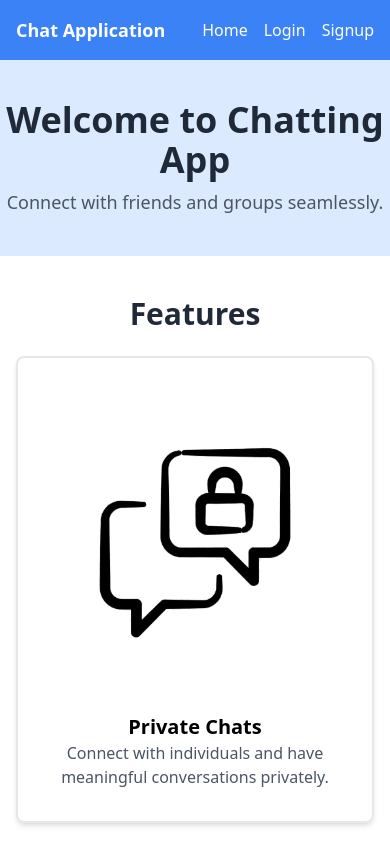
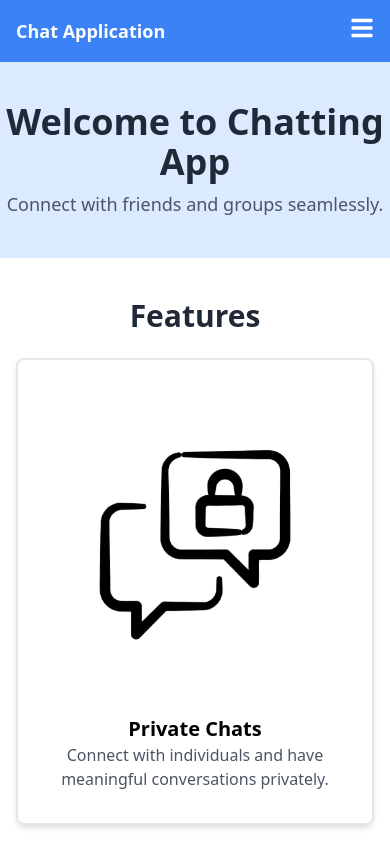
Before and after one commit to PalashNandanwar/Chat-Application, a React (Vite) app: page / in a window 390 px wide. Shown: the top 844 px of the page. Built offline with nearby package versions, Linux system fonts and the light colour scheme; no server answers.

Commit message:
Add existing file

```diff
--- a/src/Components/NavBar.jsx
+++ b/src/Components/NavBar.jsx
@@ -1,76 +1,15 @@
-// /* eslint-disable no-unused-vars */
-// /* eslint-disable react/prop-types */
-
-// import React from "react";
-// import { Link } from "react-router-dom";
-// import { useUser } from "@clerk/clerk-react";
-// import { CgProfile } from "react-icons/cg";
-
-
-// const NavBar = ({ user, setUser }) => {
-//     const { isSignedIn, user: clerkUser } = useUser();
-
-
-//     React.useEffect(() => {
-//         if (isSignedIn) {
-//             setUser(clerkUser);
-//         } else {
-//             setUser(null);
-//         }
-//     }, [isSignedIn, clerkUser, setUser]);
-
-//     return (
-//         <nav className="flex justify-between items-center bg-blue-500 p-4">
-//             <h1 className="text-white text-lg font-bold">Chat Application</h1>
-//             <div className="flex items-center gap-4">
-//                 <Link to="/" className="text-white">
-//                     Home
-//                 </Link>
-//                 {isSignedIn && (
-//                     <>
-//                         <Link to="/Single-chat" className="text-white">
-//                             Private Chat
-//                         </Link>
-//                         <Link to="/Group-Chat" className="text-white">
-//                             Group Chat
-//                         </Link>
-//                     </>
-//                 )}
-//                 {isSignedIn ? (
-//                     <div>
-//                         <Link to='/Profile'>
-//                             <span className=" text-lg"><CgProfile /></span>
-//                         </Link>
-//                     </div>
-//                 ) : (
-
-//                     <div className=" flex gap-4">
-//                         <Link to="/login" className="text-white">
-//                             Login
-//                         </Link>
-//                         <Link to="/signUp" className="text-white">
-//                             signup
-//                         </Link>
-//                     </div>
-//                 )}
-//             </div>
-//         </nav>
-//     );
-// };
-
-// export default NavBar;
-
-
 /* eslint-disable no-unused-vars */
 /* eslint-disable react/prop-types */
 
-import React from "react";
+import React, { useState } from "react";
 import { Link } from "react-router-dom";
 import { useUser } from "@clerk/clerk-react";
 import { CgProfile } from "react-icons/cg";
+import { FaBars, FaTimes } from "react-icons/fa"; // Add hamburger icon and close icon
 
 const NavBar = ({ user, setUser }) => {
     const { isSignedIn, user: clerkUser } = useUser();
+    const [isMenuOpen, setIsMenuOpen] = useState(false); // For toggling the mobile menu
 
     React.useEffect(() => {
         if (isSignedIn) {
@@ -80,26 +19,129 @@ const NavBar = ({ user, setUser }) => {
         }
     }, [isSignedIn, clerkUser, setUser]);
 
+    const handleMenuToggle = () => {
+        setIsMenuOpen(!isMenuOpen);
+    };
+
     return (
         <nav className="flex justify-between items-center bg-blue-500 p-4">
             <h1 className="text-white text-lg font-bold">Chat Application</h1>
-            <div className="flex items-center gap-4">
-                <Link to="/" className="text-white">
+
+            {/* Hamburger icon for mobile */}
+            <div className="block lg:hidden">
+                <button onClick={handleMenuToggle} className="text-white">
+                    {isMenuOpen ? <FaTimes size={24} /> : <FaBars size={24} />}
+                </button>
+            </div>
+
+            {/* Mobile Menu Panel */}
+            <div
+                className={`${isMenuOpen ? "translate-x-0" : "-translate-x-full"
+                    } fixed top-0 left-0 w-2/5 h-full bg-blue-600 z-50 transition-transform duration-300 ease-in-out`}
+            >
+                <div className="flex justify-end p-4">
+                    <button onClick={handleMenuToggle} className="text-white">
+                        <FaTimes size={24} />
+                    </button>
+                </div>
+
+                {/* Navigation Links in Panel */}
+                <div className="flex flex-col items-center">
+                    <Link
+                        to="/"
+                        className="text-white py-2 px-4 hover:bg-blue-700 w-full text-center"
+                        onClick={() => setIsMenuOpen(false)}
+                    >
+                        Home
+                    </Link>
+                    {isSignedIn && (
+                        <>
+                            <Link
+                                to="/Single-chat"
+                                className="text-white py-2 px-4 hover:bg-blue-700 w-full text-center"
+                                onClick={() => setIsMenuOpen(false)}
+                            >
+                                Private Chat
+                            </Link>
+                            <Link
+                                to="/Group-Chat"
+                                className="text-white py-2 px-4 hover:bg-blue-700 w-full text-center"
+                                onClick={() => setIsMenuOpen(false)}
+                            >
+                                Group Chat
+                            </Link>
+                        </>
+                    )}
+
+                    {isSignedIn ? (
+                        <div className="flex items-center gap-4">
+                            <Link
+                                to="/profile"
+                                className="text-white py-2 px-4 hover:bg-blue-700 w-full text-center"
+                                onClick={() => setIsMenuOpen(false)}
+                            >
+                                <span className="text-lg">
+                                    <CgProfile />
+                                </span>
+                            </Link>
+                        </div>
+                    ) : (
+                        <div className="flex flex-col gap-4 items-center">
+                            <Link
+                                to="/login"
+                                className="text-white py-2 px-4 hover:bg-blue-700 w-full text-center"
+                                onClick={() => setIsMenuOpen(false)}
+                            >
+                                Login
+                            </Link>
+                            <Link
+                                to="/signup"
+                                className="text-white py-2 px-4 hover:bg-blue-700 w-full text-center"
+                                onClick={() => setIsMenuOpen(false)}
+                            >
+                                Signup
+                            </Link>
+                        </div>
+                    )}
+                </div>
+            </div>
+
+            {/* Overlay when menu is open */}
+            {isMenuOpen && (
+                <div
+                    className="fixed top-0 left-0 w-full h-full bg-black opacity-50 z-40"
+                    onClick={handleMenuToggle}
+                ></div>
+            )}
+
+            {/* Desktop Links */}
+            <div className="hidden lg:flex items-center gap-4">
+                <Link
+                    to="/"
+                    className="text-white py-2 px-4 hover:bg-blue-600 rounded"
+                >
                     Home
                 </Link>
                 {isSignedIn && (
                     <>
-                        <Link to="/Single-chat" className="text-white">
+                        <Link
+                            to="/Single-chat"
+                            className="text-white py-2 px-4 hover:bg-blue-600 rounded"
+                        >
                             Private Chat
                         </Link>
-                        <Link to="/Group-Chat" className="text-white">
+                        <Link
+                            to="/Group-Chat"
+                            className="text-white py-2 px-4 hover:bg-blue-600 rounded"
+                        >
                             Group Chat
                         </Link>
                     </>
                 )}
+
                 {isSignedIn ? (
-                    <div>
-                        <Link to="/profile">
+                    <div className="flex items-center gap-4">
+                        <Link to="/profile" className="text-white">
                             <span className="text-lg">
                                 <CgProfile />
                             </span>
@@ -107,10 +149,10 @@ const NavBar = ({ user, setUser }) => {
                     </div>
                 ) : (
                     <div className="flex gap-4">
-                        <Link to="/login" className="text-white">
+                        <Link to="/login" className="text-white py-2 px-4 hover:bg-blue-600 rounded">
                             Login
                         </Link>
-                        <Link to="/signup" className="text-white">
+                        <Link to="/signup" className="text-white py-2 px-4 hover:bg-blue-600 rounded">
                             Signup
                         </Link>
                     </div>
--- a/src/auth/Sign_In/index/SingInPage.jsx
+++ /dev/null
@@ -1,13 +0,0 @@
-// import React from 'react'
-
-import { SignIn } from "@clerk/clerk-react"
-
-const SingInPage = () => {
-  return (
-    <div className=" w-full h-full flex justify-center items-center py-20">
-      <SignIn />
-    </div>
-  )
-}
-
-export default SingInPage
```
Also changed, not shown: src/Components/Profile.jsx (line endings or trailing spaces), src/Pages/HomePage.jsx (line endings or trailing spaces), src/Pages/LoginPage.jsx (line endings or trailing spaces), src/Pages/SignUp.jsx (line endings or trailing spaces), src/Routes/AppRoutes.jsx (line endings or trailing spaces), src/Routes/PrivateRoute.jsx (line endings or trailing spaces).
